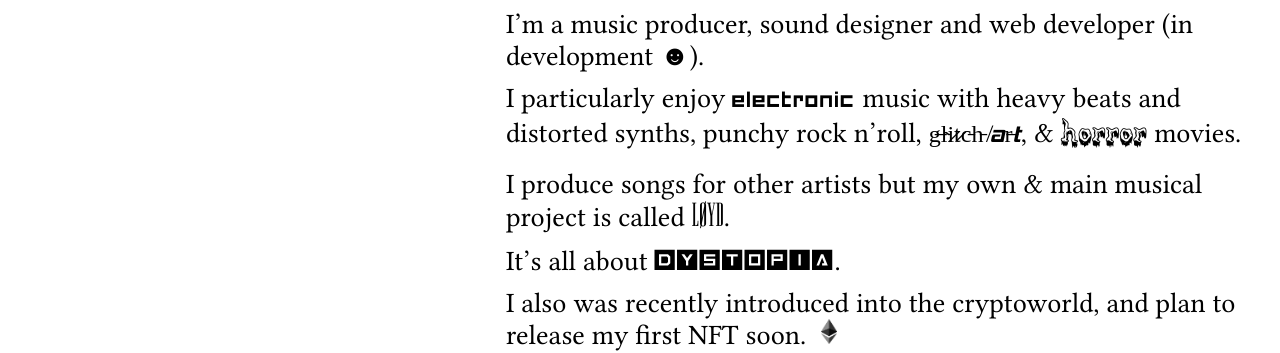
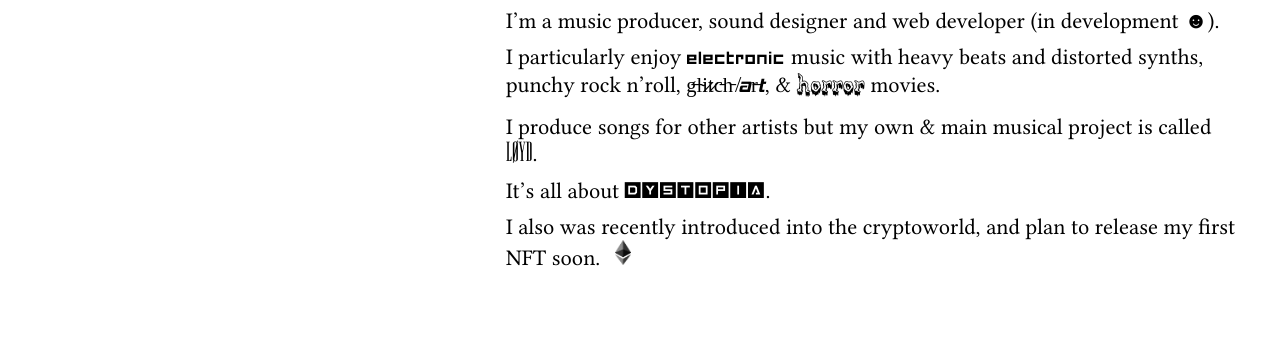
Before and after one commit to Maxlewa/react-portfolio-16, a React (Create React App) app: page / in a window 1280 px wide. Shown: the part 157-510 px from the top of the page. Built offline with nearby package versions, Linux system fonts and the light colour scheme.

Commit message:
cleaning

```diff
--- a/src/sass/components/_presentation.sass
+++ b/src/sass/components/_presentation.sass
@@ -4,12 +4,11 @@
     height: 600px
     #divVideo
         width: 33%
-        // border: 4px solid black
-        // box-shadow: 0px 0px 16px 4px rgba(0, 0, 0, 0.521)
     #divTextePresentation
         width: 60%
         font-family: libertiner
-        font-size: 28px
+        // font-size: 28px
+        font-size: 1.75vw
         margin-left: 50px
         margin-top: 30px
         p
@@ -19,20 +18,17 @@
                 font-family: forced-square
             #spanGlitch
                 font-family: hemi
-                font-size: 24px
-            // #spanGlitch:hover
-            //     text-decoration: line-through
+                font-size: 1.6vw
             #spanHorror
                 font-family: mortified
-                font-size: 30px
+                font-size: 1.85vw
                 transition: 0.5s ease
             #spanHorror:hover
                 text-shadow: 1px 1px 2px red, 0 0 1em red, 0 0 0.2em red
-                // text-shadow: 1px 1px 2px red, 0 0 1em blue, 0 0 0.2em blue
                 transition: 0.5s ease
             #spanDystopia
                 font-family: inversionz
-                font-size: 36px
+                font-size: 2.2vw
                 transition: 0.5s ease
                 a
                     text-decoration: none
@@ -43,7 +39,7 @@
                 transition: 0.5s ease
             #spanLoyd
                 font-family: newston
-                font-size: 34px
+                font-size: 2.2vw
                 a
                     text-decoration: none
                     color: black
```
